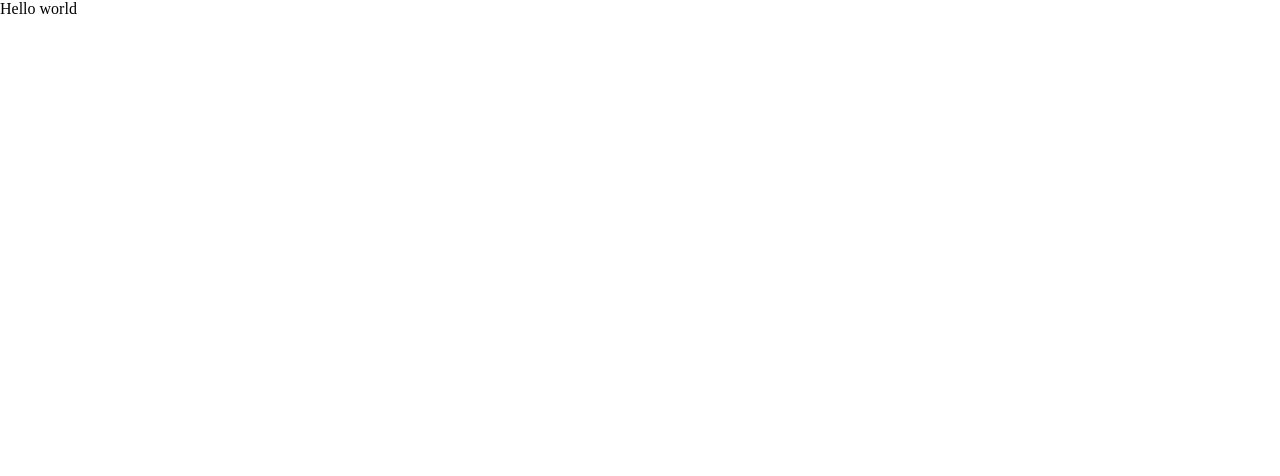
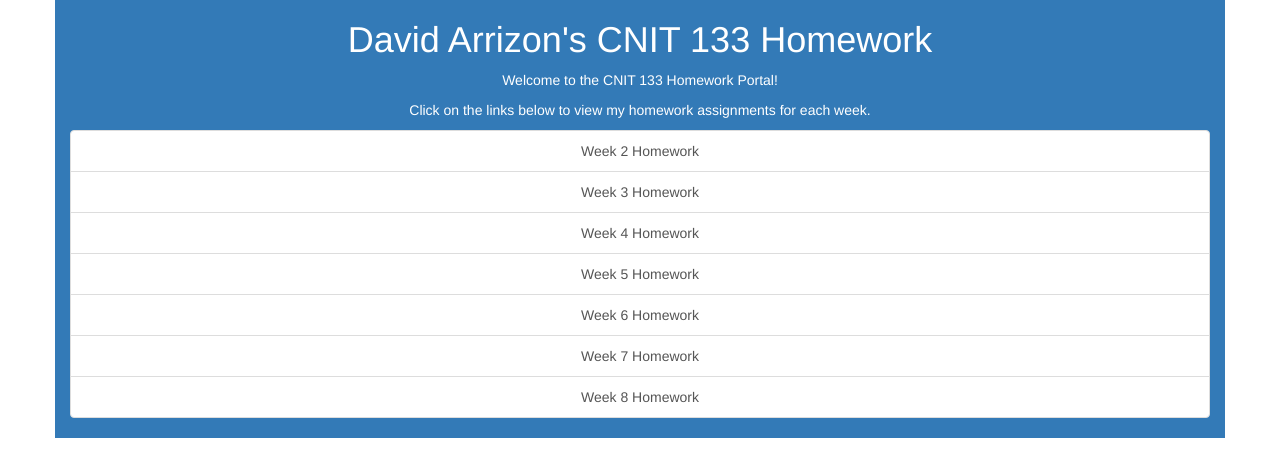
Before and after one commit to ohdaveed/CCSF, a plain HTML site: page index.html in a window 1280 px wide. Drawn offline with nearby package versions, Linux system fonts and the light colour scheme.

Commit message:
added  bootstrap, created nav and page 2

```diff
--- a/index.html
+++ b/index.html
@@ -1,16 +1,34 @@
 <!DOCTYPE html>
-<html>
+<html lang="en">
+
 <head>
+  <title>CNIT 133 Homework</title>
   <meta charset="utf-8" />
-    <meta http-equiv="X-UA-Compatible" content="IE=edge" />
-    <title></title>
-    <meta name="description" content="" />
   <meta name="viewport" content="width=device-width, initial-scale=1" />
-    <link rel="stylesheet" href="style.css" />
+  <link rel="stylesheet" href="https://maxcdn.bootstrapcdn.com/bootstrap/3.4.1/css/bootstrap.min.css" />
+  <script src="https://ajax.googleapis.com/ajax/libs/jquery/3.7.1/jquery.min.js"></script>
+  <script src="https://maxcdn.bootstrapcdn.com/bootstrap/3.4.1/js/bootstrap.min.js"></script>
 </head>
+
 <body>
-    <div>Hello world</div>
+  <div class="container p-5 my-5 bg-primary text-white text-center">
+    <h1>David Arrizon's CNIT 133 Homework</h1>
+    <p>Welcome to the CNIT 133 Homework Portal!</p>
+    <p>Click on the links below to view my homework assignments for each week.</p>
 
-    <script src="" async defer></script>
+
+
+    <div class="list-group">
+      <a href="https://hills.ccsf.edu/~darrizon/page2.html" class="list-group-item">Week 2 Homework</a>
+      <a href="#" class="list-group-item">Week 3 Homework</a>
+      <a href="#" class="list-group-item">Week 4 Homework</a>
+      <a href="#" class="list-group-item">Week 5 Homework</a>
+      <a href="#" class="list-group-item">Week 6 Homework</a>
+      <a href="#" class="list-group-item">Week 7 Homework</a>
+      <a href="#" class="list-group-item">Week 8 Homework</a>
+    </div>
+  </div>
+  <script src="#" async defer></script>
 </body>
+
 </html>
```
Also changed, not shown: page2.html (+30 -8 lines). Lines whose indentation alone changed are shown as unchanged.
